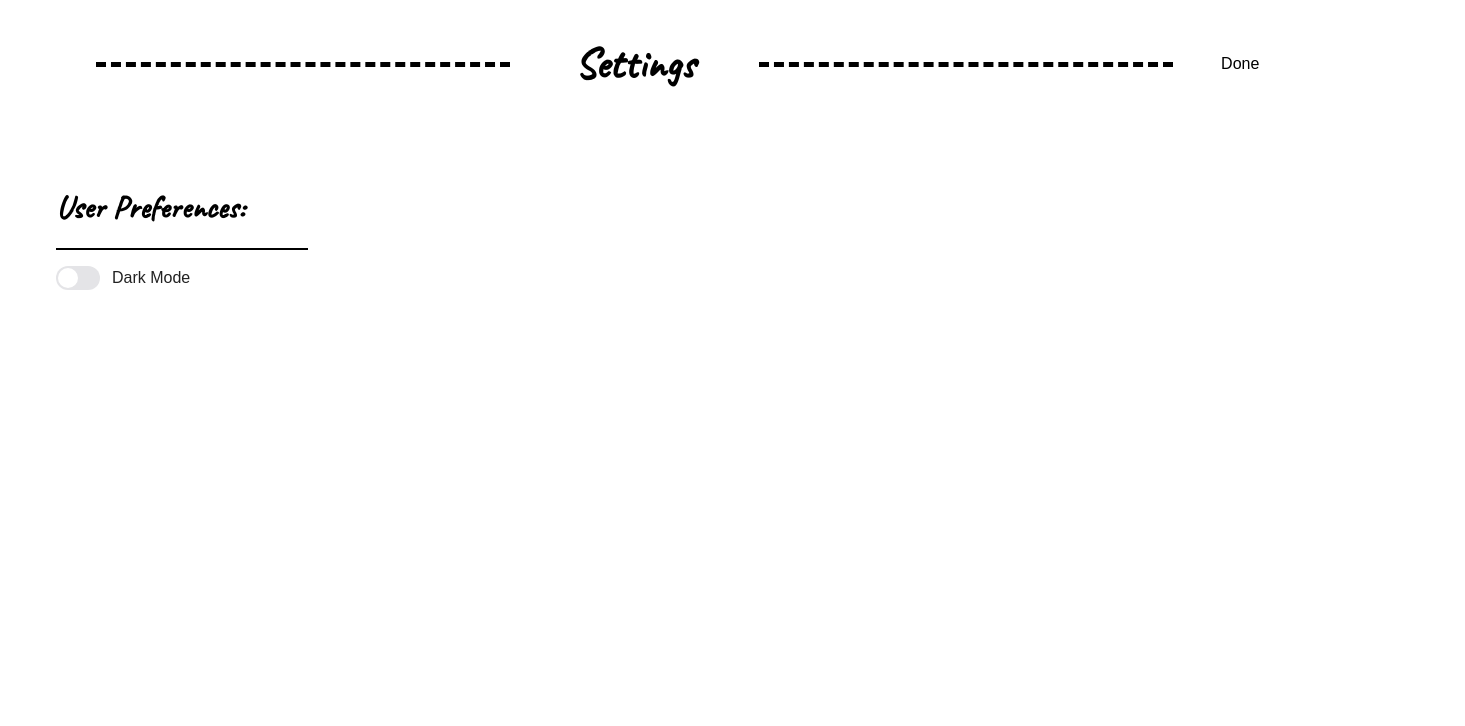
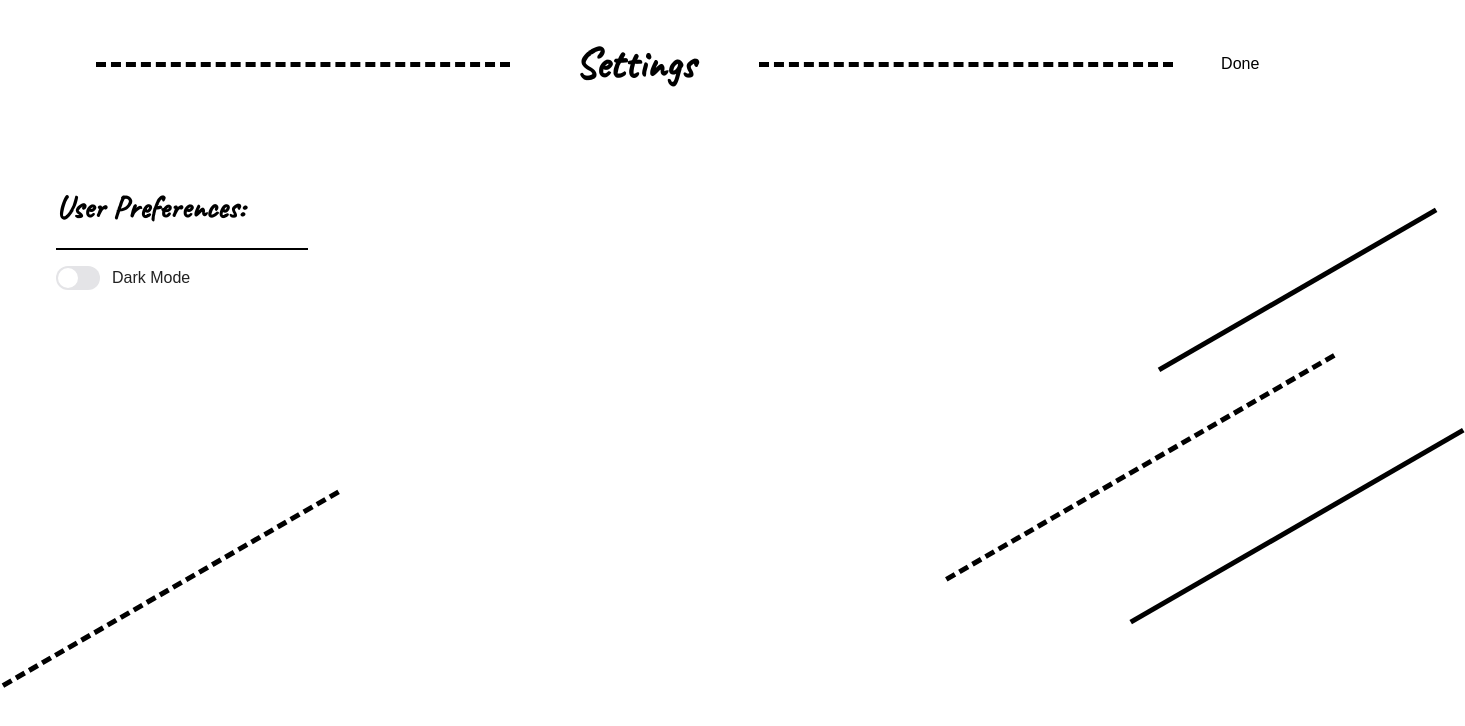
Before and after one commit to jdouglas9025/csci4300-teambrainrot, a Next.js app: page /settingspage in a window 1280 px wide. Shown: the top 726 px of the page, 1465 px wide, since content can reach past the window. Built offline with nearby package versions, Linux system fonts and the light colour scheme.

Commit message:
added design to settings page

```diff
--- a/src/app/components/SettingsPage.tsx
+++ b/src/app/components/SettingsPage.tsx
@@ -7,11 +7,13 @@ import QuizPreferences from "./QuizPreferences";
 import UserPreferences from "./UserPreferences"
 import styles from "../css/SettingsPage.module.css"
 import router from "next/navigation";
+import { useDarkMode } from "./DarkModeContext";
 
 export default function SettingsPage() {
     const router = useRouter();
+    const { isDarkMode, setDarkMode } = useDarkMode()
     return (
-       <>
+       <div>
             <NavBar
             leftIcon={<Button buttonType={ButtonType.backArrow} onClick={() => router.push('/homepage')}/>}
             rightIcon={<Button buttonType={ButtonType.done} onClick={() => router.push('/homepage')}/>}
@@ -23,6 +25,31 @@ export default function SettingsPage() {
                 <UserPreferences />
             </div>
 
-        </>
+            <hr className={styles.line1} style={{
+            filter: isDarkMode ? "invert(1)" : "invert(0)",
+            transition: "filter 0.3s ease",
+            }}/>
+
+            <hr className={styles.line2} style={{
+            filter: isDarkMode ? "invert(1)" : "invert(0)",
+            transition: "filter 0.3s ease",
+            }}/>
+
+            <hr className={styles.line3} style={{
+            filter: isDarkMode ? "invert(1)" : "invert(0)",
+            transition: "filter 0.3s ease",
+            }}/>
+
+            <hr className={styles.line4} style={{
+            filter: isDarkMode ? "invert(1)" : "invert(0)",
+            transition: "filter 0.3s ease",
+            }}/>
+
+            <hr className={styles.line5} style={{
+            filter: isDarkMode ? "invert(1)" : "invert(0)",
+            transition: "filter 0.3s ease",
+            }}/>
+
+        </div>
     );
 }
--- a/src/app/css/SettingsPage.module.css
+++ b/src/app/css/SettingsPage.module.css
@@ -1,3 +1,5 @@
+
+
 .userContainer {
   padding: 2rem 2rem 0.5rem 2rem;
   display: flex;
@@ -30,3 +32,39 @@
     color: #ff4444;
     font-size: 1rem;
   }
+
+  .line1 {
+    border-top: 5px dashed black;
+    padding-left: 35%;
+    margin-left: 55em;
+    transform: rotate(-30deg) translate(-2em, 8rem)
+  }
+
+  .line2 {
+    border-top: 5px dashed black;
+    padding-left: 35%;
+    margin-left: 55em;
+    transform: rotate(-30deg) translate(-60rem, -16rem)
+  }
+
+  .line3 {
+    border-top: 5px solid black;
+    padding-left: 35%;
+    margin-left: 55em;
+    transform: rotate(-30deg) translate(-80rem, -30rem)
+  }
+
+  .line4 {
+    border-top: 5px solid black;
+    padding-left: 25%;
+    margin-left: 70em;
+    transform: rotate(-30deg) translate(3rem, -3rem)
+  }
+
+  .line5 {
+    border-top: 5px solid black;
+    padding-left: 30%;
+    margin-left: 55em;
+    margin-right: 60em;
+    transform: rotate(-30deg) translate(7rem, 16rem)
+  }
```
